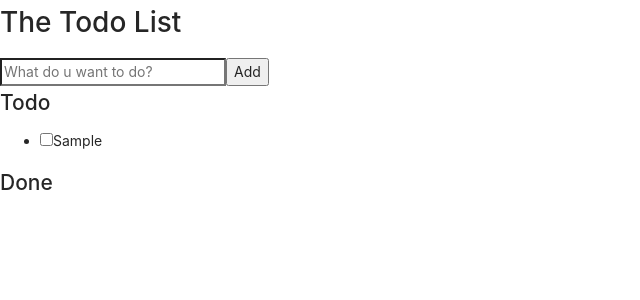
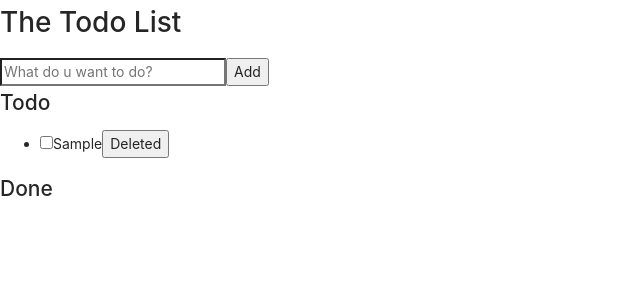
Before and after one commit to PanatchakornKt/Nextjs-Todolist, a Next.js app: page / in a window 1280 px wide. Both pictures are taken after typing "Sample" into the empty fields and a click on the button "Add". Shown: the top 300 px of the page, without its empty margins (0-640 px from the left). Built offline with nearby package versions, Linux system fonts and the light colour scheme.

Commit message:
edit recoil

```diff
--- a/src/components/AtomsState.ts
+++ b/src/components/AtomsState.ts
@@ -1,10 +1,4 @@
 import { atom } from "recoil";
-
-const todoState = atom({
-  key: "todoState",
-  default: "",
-});
-export { todoState };
 
 const todosState = atom({
   key: "todosState",
--- a/src/components/DisplayTodo.tsx
+++ b/src/components/DisplayTodo.tsx
@@ -1,4 +1,6 @@
 import React, { useState } from "react";
+//import { useRecoilState } from "recoil";
+//import { todosState } from "@/components/AtomsState";
 import Header from "@/components/Header";
 import TodoInput from "@/components/TodoInput";
 import TodoList from "@/components/TodoList";
@@ -22,8 +24,9 @@ export class Todo implements ITodo {
   }
 }
 
-const DisplayTodo = () => {
+const DisplayTodo: React.FC = () => {
   const [todos, setTodos] = useState([]);
+  //const [todos, setTodos] = useRecoilState(todosState);
 
   const addTodo = (todo: Todo) => {
     setTodos([todo, ...todos]);
@@ -33,8 +36,10 @@ const DisplayTodo = () => {
     <>
       <Header />
       <TodoInput addTodo={addTodo} />
-      <TodoList todos={todos} setTodos={setTodos} />
-      <DoneList todos={todos} setTodos={setTodos} />
+      <TodoList setTodos={setTodos} todos={todos} />
+      <DoneList setTodos={setTodos} todos={todos} />
+      {/* <TodoList />
+      <DoneList /> */}
     </>
   );
 };
--- a/src/components/DoneList.tsx
+++ b/src/components/DoneList.tsx
@@ -1,4 +1,6 @@
 import React from "react";
+// import { useRecoilValue } from "recoil";
+// import { todosState } from "@/components/AtomsState";
 import { Todo } from "@/components/DisplayTodo";
 
 interface DoneListProps {
@@ -6,10 +8,10 @@ interface DoneListProps {
 }
 
 const DoneList: React.FC<DoneListProps> = ({ todos }) => {
-
-const todosDone = todos.filter((todo) => {
+  //const todos = useRecoilValue(todosState);
+  const todosDone = todos.filter((todo) => {
     return todo.isDone;
-});
+  });
 
   return (
     <>
--- a/src/components/TodoInput.tsx
+++ b/src/components/TodoInput.tsx
@@ -13,7 +13,7 @@ const TodoInput: React.FC<TodoInputProps> = ({ addTodo }) => {
     setTodo({ ...todo, content: e.target.value });
   };
 
-  const onSubmitTodo = (e: any) => {
+  const onSubmitTodo = (e: string) => {
     e.preventDefault();
     console.log("todo: ", todo);
     addTodo(todo);
--- a/src/components/TodoList.tsx
+++ b/src/components/TodoList.tsx
@@ -1,4 +1,6 @@
 import React from "react";
+//import { useRecoilValue } from "recoil";
+//import { todosState } from "@/components/AtomsState";
 import { Todo } from "@/components/DisplayTodo";
 
 interface TodoListProps {
@@ -7,9 +9,16 @@ interface TodoListProps {
 }
 
 const TodoList: React.FC<TodoListProps> = ({ todos, setTodos }) => {
+  //const todos = useRecoilValue(todosState);
+
   const todosInProgress = todos.filter((todo) => {
     return !todo.isDone;
   });
+
+  const onDelete = (id: string) => {
+    console.log("delter");
+    //setTodos(todosInProgress.filter((todo) => todo.id !== id));
+  };
 
   const updateCheckedItem = (todo: Todo) => {
     todo.isDone = !todo.isDone;
@@ -33,6 +42,7 @@ const TodoList: React.FC<TodoListProps> = ({ todos, setTodos }) => {
                   }}
                 />
                 {todo.content}
+                <button onClick={onDelete}>Deleted</button>
               </li>
             );
           })}
```
